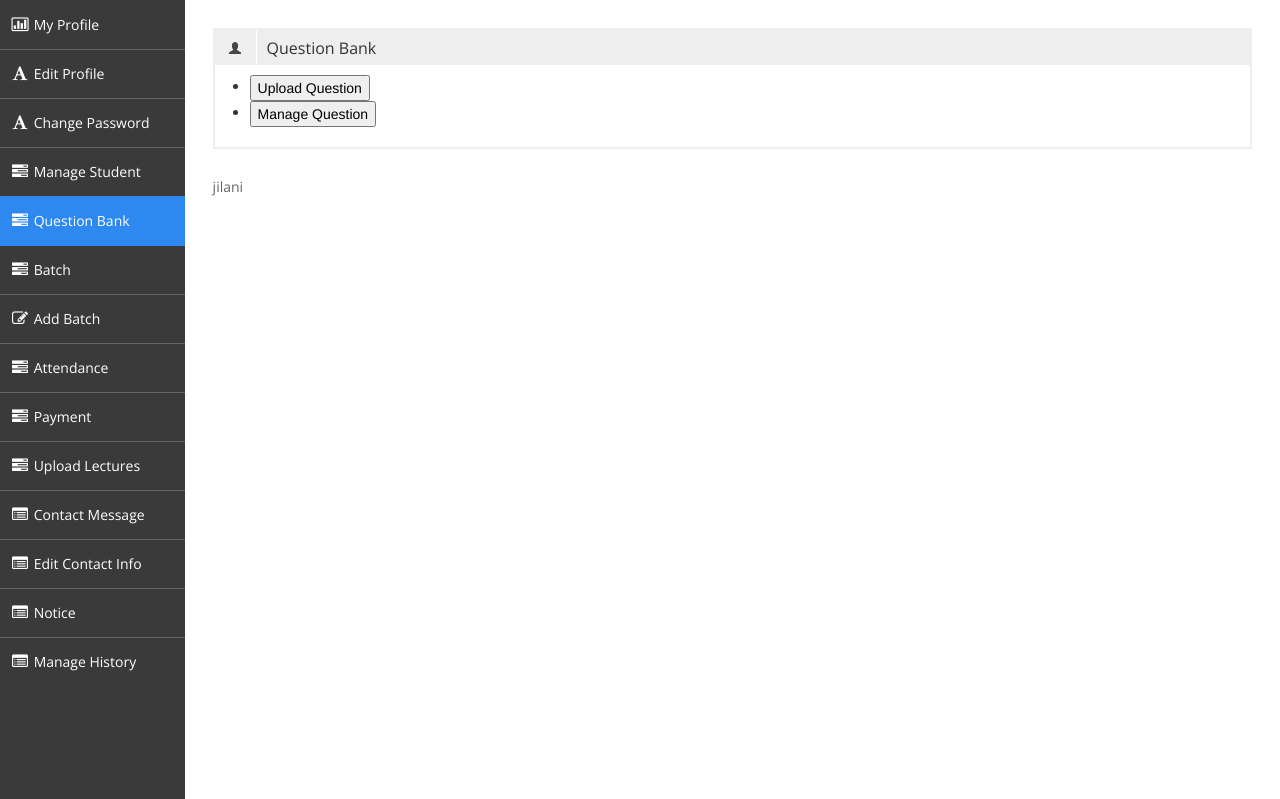
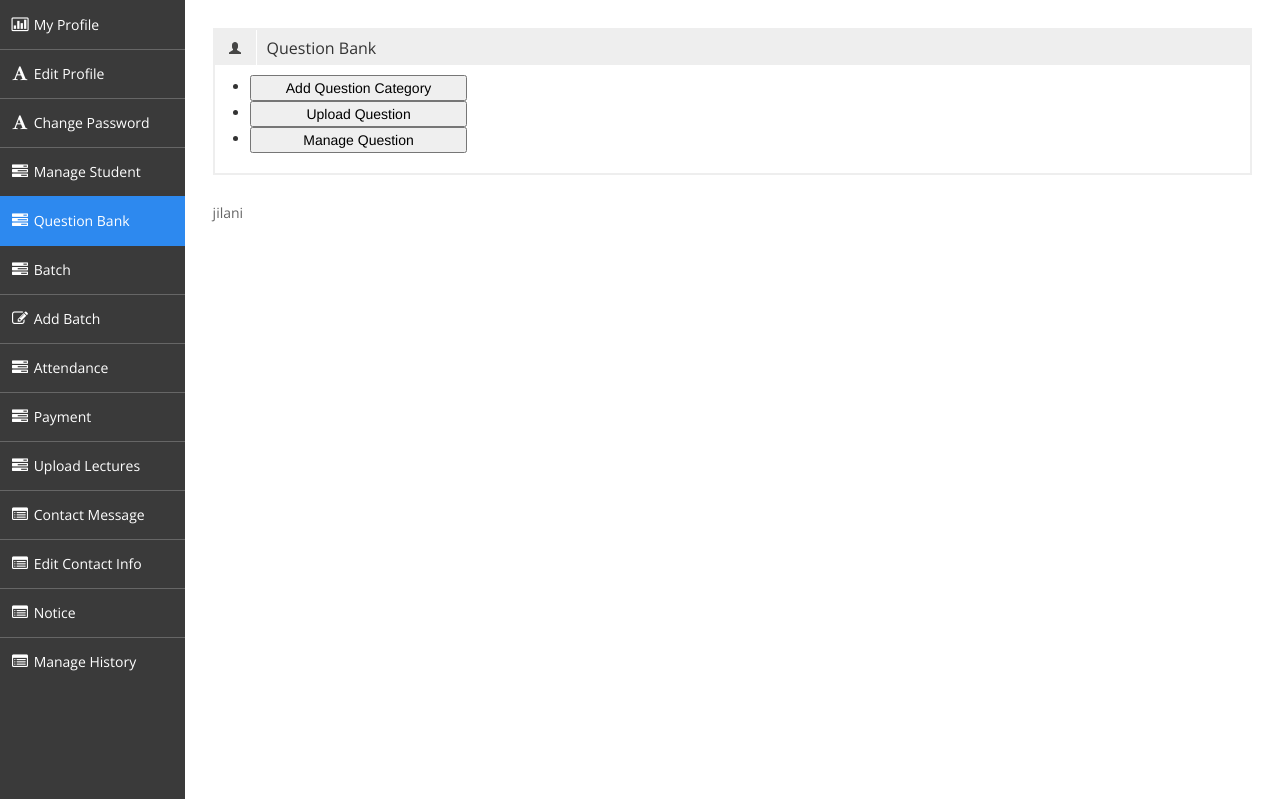
Before and after one commit to JilaniKhandaker/sciencesolution, a PHP site: page /admin/question_bank.php in a window 1280 px wide. Shown: the part 41-840 px from the top of the page. Run offline with PHP 8.4, Linux system fonts and the light colour scheme; a user stored in the database is signed in.

Commit message:
Add question category, upload question to database

```diff
--- a/admin/admin.php
+++ b/admin/admin.php
@@ -315,5 +315,65 @@ class Admin {
             }
             }
 
+ // save qustion category
+    public function save_question_category($data){
+
+         $con = $this->__construct();
+         $sql = " INSERT IGNORE  INTO  tbl_question_category ( question_category_name, question_category_des) VALUES ( '$data[question_category_name]', '$data[question_category_des]'  )";
+
+         if (mysqli_query($con, $sql)) {
+
+             echo 'Question category is uploaded successfully';
+        } else {
+            die('Query problem' . mysqli_error($con));
+        }
+    }
+    //Select all qll qstion category
+     public function select_all_question_category(){
+        $con = $this->__construct();
+        $sql = "SELECT * From tbl_question_category WHERE deletion_status='0' ";
+        if (mysqli_query($con, $sql)) {
+            $query_result = mysqli_query($con, $sql);
+            return $query_result;
+        } else {
+            die('Query problem' . mysqli_error($con));
+        }
+    }
+    // Upload Qustion
+    public function upload_question($data){
+
+
+        $con = $this->__construct();
+
+        $directory = '../assets/images/questions/';
+        $target_file = $directory . $_FILES['resource']['name'];
+        $file_type = pathinfo($target_file, PATHINFO_EXTENSION);
+        $file_size = $_FILES['resource']['size'];
+        $check = getimagesize($_FILES['resource']['tmp_name']);
+        if ($check) {
+            if ($file_size > 5000000) {
+                echo 'File size is too large';
+            } else {
+                if ($file_type != 'jpg' && $file_type != 'PNG' && $file_type != 'JPG' && $file_type != 'png'  ) {
+                    echo 'File type is not valid. Please try once again';
+                } else {
+                    move_uploaded_file($_FILES['resource']['tmp_name'], $target_file);
+
+                    $sql = "INSERT INTO tbl_question ( question_category_id, question_des, resource ) VALUES ('$data[question_category_id]', '$data[question_des]', '$target_file' )";
+
+                    if (mysqli_query($con, $sql)) {
+
+                        echo 'Question is Uploaded';
+
+                    } else {
+                        die('Query problem' . mysqli_error($con));
+                    }
+                }
+            }
+        } else {
+            echo 'Your upload file is not an image! Please try again.';
+        }
+    }
+
 
 }
--- a/admin/pages/question_bank_content.php
+++ b/admin/pages/question_bank_content.php
@@ -1,8 +1,8 @@
 
 <script>
-    function upload_question(given_text, obj_id) {
+    function question(given_text, obj_id) {
         xmlhttp=new XMLHttpRequest();
-        server_page='ajax_check.php?uq='+given_text;
+        server_page='ajax_check.php?question='+given_text;
         xmlhttp.open('GET',server_page);
         xmlhttp.onreadystatechange = function ()
         {
@@ -26,6 +26,16 @@
             $obj_admin-> delete_notice_by_id($notice_id);
         }
     }
+    if (isset($_POST['question_category_btn'])){
+       // print_r($_POST);
+        $obj_admin-> save_question_category($_POST);
+    }
+     if (isset($_POST['upload_question_btn'])){
+       //print_r($_POST);
+        $obj_admin-> upload_question($_POST);
+    }
+
+
     ?>
 
 <div class="row-fluid sortable">
@@ -38,8 +48,9 @@
 
             <list>
             <ul>
-                <li> <button onclick="upload_question(this.value, 'upload_question');" value="upload_question" > Upload Question  </button></li>
-                <li> <button onclick="select_notice(this.value, 'mq');" value="mq" > Manage Question  </button></li>
+                <li> <button style=" width: 22%;  " onclick="question(this.value, 'resq');" value="add_category" > Add Question Category  </button></li>
+                <li> <button style=" width: 22%;  " onclick="question(this.value, 'resq');" value="upload_question" > Upload Question  </button></li>
+                <li> <button  style=" width: 22%;  "onclick="question(this.value, 'resq');" value="manage_question" > Manage Question  </button></li>
 
             </ul>
             </list>
@@ -48,4 +59,4 @@
     </div><!--/span-->
 </div>
 
-    <a id="upload_question"> jilani </a>
+    <a id="resq"> jilani  </a>
```
Also changed, not shown: admin/ajax_check.php (+51 -7 lines), assets/images/questions/1s.PNG (added).
